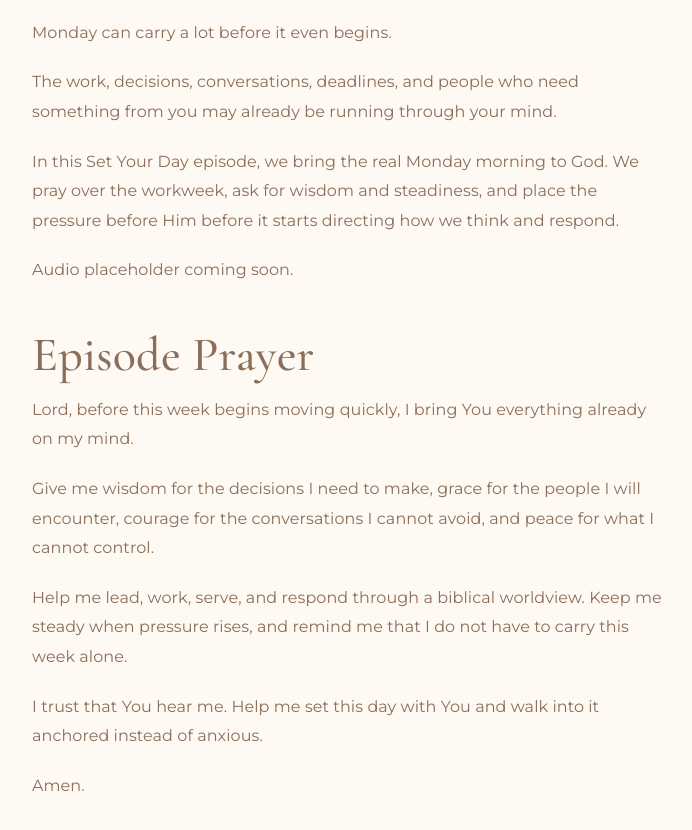
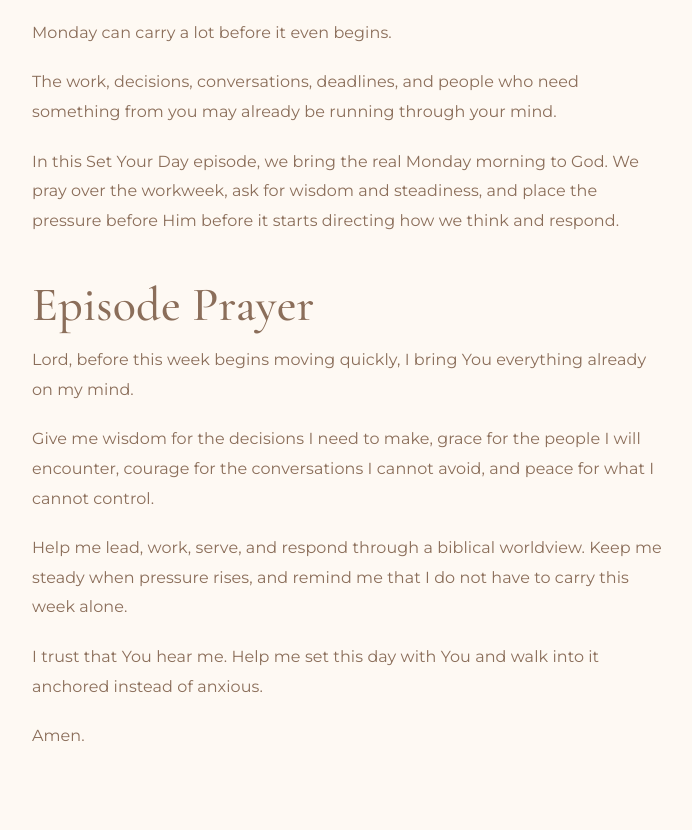
Before and after one commit to jeffthomasiii/latte-lounge-poc, a Jekyll site: the page built from docs/_podcast/prayer-before-monday.md, in a window 1280 px wide and 900 px high, scrolled down 675 px. Shown: the top 830 px of the window, without its empty margins (293-985 px from the left). Built offline with Jekyll 4.4.1, drawn with Linux system fonts in a browser that asks for light colours; some of the changed lines change nothing that is shown.

Commit message:
Mark Monday episode as a written preview

```diff
--- a/docs/_podcast/prayer-before-monday.md
+++ b/docs/_podcast/prayer-before-monday.md
@@ -1,6 +1,9 @@
 ---
 title: "Prayer Before Monday"
+description: "A written preview and prayer for bringing Monday’s work, decisions, conversations, and pressure to God before the week begins moving quickly."
+excerpt: "Bring the real Monday morning to God and ask for wisdom, grace, courage, peace, and steadiness for the week ahead."
 episode: 2
+status: "preview"
 ---
 
 Monday can carry a lot before it even begins.
@@ -8,8 +11,6 @@
 The work, decisions, conversations, deadlines, and people who need something from you may already be running through your mind.
 
 In this Set Your Day episode, we bring the real Monday morning to God. We pray over the workweek, ask for wisdom and steadiness, and place the pressure before Him before it starts directing how we think and respond.
-
-Audio placeholder coming soon.
 
 ## Episode Prayer
 
```
